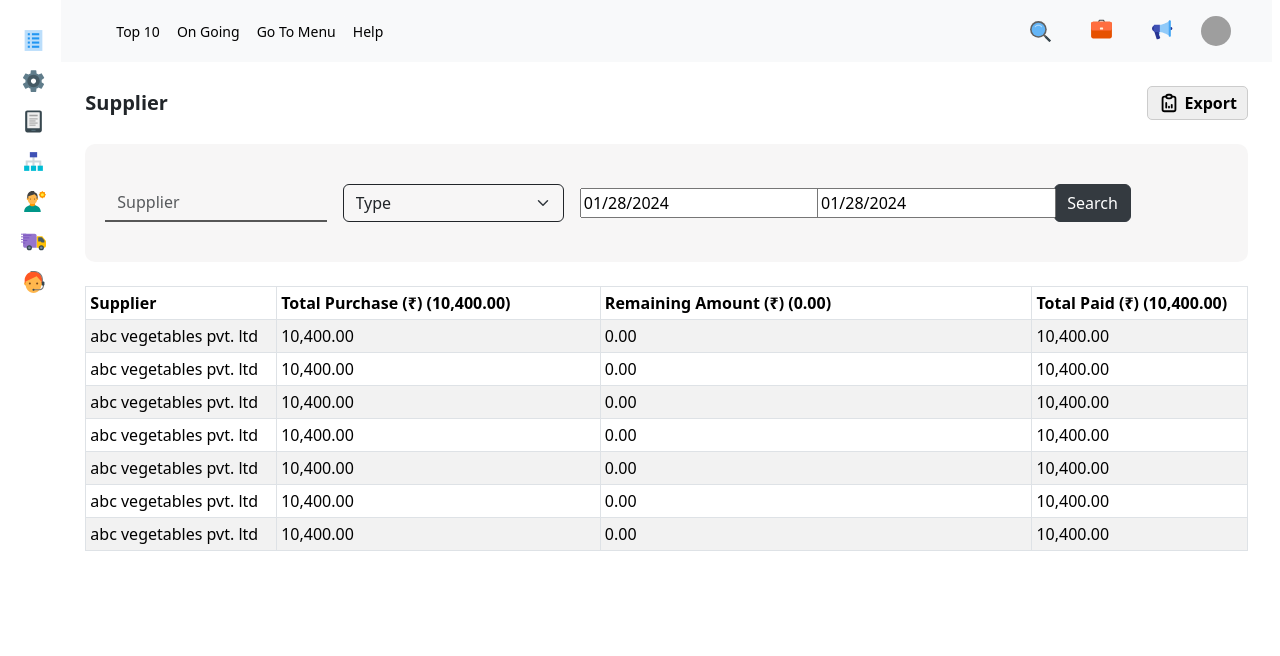
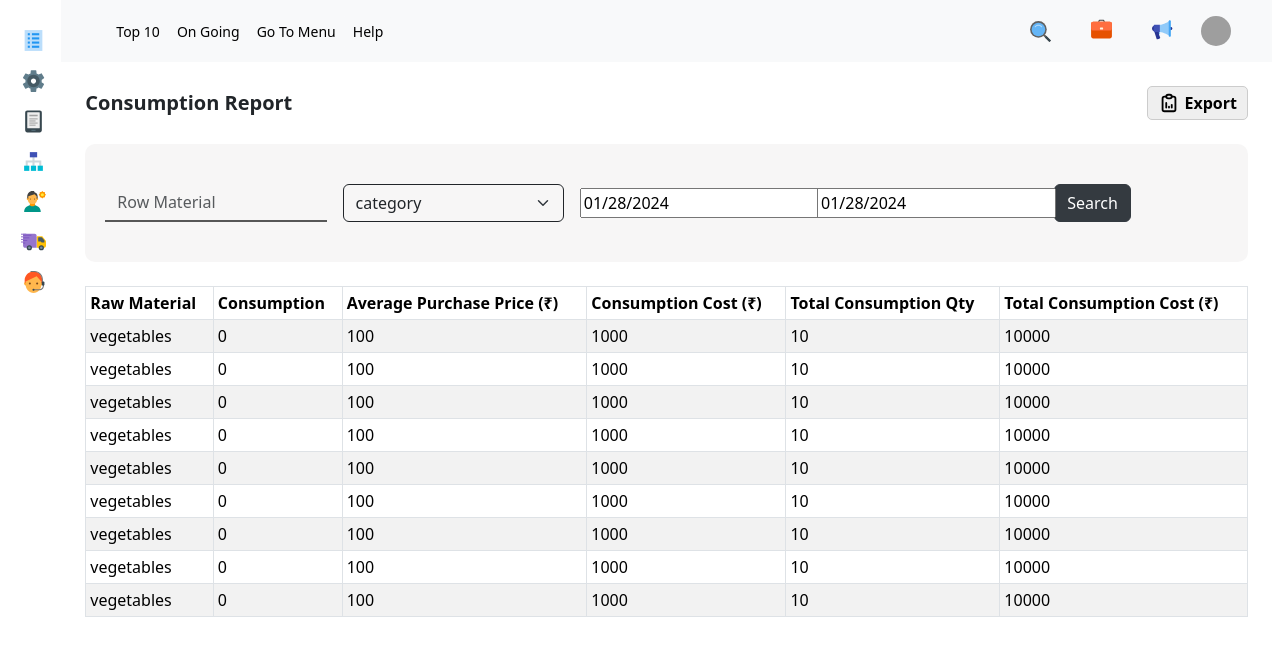
Before and after one commit to kiranjadhav45/auto-new-updated, a React (Create React App) app: page /reports in a window 1280 px wide. Shown: the top 656 px of the page. Built offline with nearby package versions, Linux system fonts and the light colour scheme; grey boxes are pictures that could not be loaded.

Commit message:
added consuption and purchase report

```diff
--- /dev/null
+++ b/src/components/reports/Consumption.js
@@ -0,0 +1,157 @@
+import React, { useState } from "react";
+import { Row, Col, Form, Button, Table, FloatingLabel } from "react-bootstrap";
+import { TbReportAnalytics } from "react-icons/tb";
+import { months, years } from "../../utils/constant";
+import DatePicker from "react-datepicker";
+import "react-datepicker/dist/react-datepicker.css";
+const Consumption = () => {
+  const [startDate, setStartDate] = useState(new Date());
+  const [endDate, setEndDate] = useState(new Date());
+  return (
+    <div className="mx-4">
+      <div className="d-flex align-items-center justify-content-between py-4">
+        <div className="report-title">Consumption Report</div>
+        <div>
+          <button className="export-button">
+            <TbReportAnalytics size={22} />
+            Export
+          </button>
+        </div>
+      </div>
+      <div className=" container-of-month-and-year">
+        <Row>
+          <Col lg={5}>
+            <Form.Control
+              className="input-box-bottom-border"
+              type="text"
+              placeholder="Row Material"
+            />
+          </Col>
+          <Col lg={5}>
+            <Form.Select
+              style={{
+                backgroundColor: "transparent",
+                border: "1px solid #212529",
+              }}
+              aria-label="Default select example"
+            >
+              <option>category</option>
+            </Form.Select>
+          </Col>
+          <Col style={{}} lg={5} className="my-auto">
+            <div>
+              <DatePicker
+                style={{ display: "flex", alignItems: "center" }}
+                selected={startDate}
+                onChange={(date) => setStartDate(date)}
+              />
+            </div>
+          </Col>
+          <Col lg={5} className="my-auto">
+            <DatePicker
+              selected={endDate}
+              onChange={(date) => setEndDate(date)}
+            />
+          </Col>
+          <Col className="d-flex align-items-center">
+            <div className="d-flex align-items-center">
+              <Button variant="dark">Search</Button>
+            </div>
+          </Col>
+        </Row>
+      </div>
+      <Row className="mt-4">
+        <Col>
+          <Table striped bordered hover size="sm">
+            <thead>
+              <tr>
+                <th>Raw Material</th>
+                <th>Consumption</th>
+                <th>Average Purchase Price (₹)</th>
+                <th>Consumption Cost (₹)</th>
+                <th>Total Consumption Qty</th>
+                <th>Total Consumption Cost (₹)</th>
+              </tr>
+            </thead>
+            <tbody>
+              <tr class="">
+                <td>vegetables</td>
+                <td>0</td>
+                <td>100</td>
+                <td>1000</td>
+                <td>10</td>
+                <td>10000</td>
+              </tr>
+              <tr class="">
+                <td>vegetables</td>
+                <td>0</td>
+                <td>100</td>
+                <td>1000</td>
+                <td>10</td>
+                <td>10000</td>
+              </tr>
+              <tr class="">
+                <td>vegetables</td>
+                <td>0</td>
+                <td>100</td>
+                <td>1000</td>
+                <td>10</td>
+                <td>10000</td>
+              </tr>
+              <tr class="">
+                <td>vegetables</td>
+                <td>0</td>
+                <td>100</td>
+                <td>1000</td>
+                <td>10</td>
+                <td>10000</td>
+              </tr>
+              <tr class="">
+                <td>vegetables</td>
+                <td>0</td>
+                <td>100</td>
+                <td>1000</td>
+                <td>10</td>
+                <td>10000</td>
+              </tr>
+              <tr class="">
+                <td>vegetables</td>
+                <td>0</td>
+                <td>100</td>
+                <td>1000</td>
+                <td>10</td>
+                <td>10000</td>
+              </tr>
+              <tr class="">
+                <td>vegetables</td>
+                <td>0</td>
+                <td>100</td>
+                <td>1000</td>
+                <td>10</td>
+                <td>10000</td>
+              </tr>
+              <tr class="">
+                <td>vegetables</td>
+                <td>0</td>
+                <td>100</td>
+                <td>1000</td>
+                <td>10</td>
+                <td>10000</td>
+              </tr>
+              <tr class="">
+                <td>vegetables</td>
+                <td>0</td>
+                <td>100</td>
+                <td>1000</td>
+                <td>10</td>
+                <td>10000</td>
+              </tr>
+            </tbody>
+          </Table>
+        </Col>
+      </Row>
+    </div>
+  );
+};
+
+export default Consumption;
--- /dev/null
+++ b/src/components/reports/Purchase.js
@@ -0,0 +1,149 @@
+import React, { useState } from "react";
+import { Row, Col, Form, Button, Table, FloatingLabel } from "react-bootstrap";
+import { TbReportAnalytics } from "react-icons/tb";
+import { months, years } from "../../utils/constant";
+import DatePicker from "react-datepicker";
+import "react-datepicker/dist/react-datepicker.css";
+const Purchase = () => {
+  const [startDate, setStartDate] = useState(new Date());
+  const [endDate, setEndDate] = useState(new Date());
+  return (
+    <div className="mx-4">
+      <div className="d-flex align-items-center justify-content-between py-4">
+        <div className="report-title">Purchase</div>
+        <div>
+          <button className="export-button">
+            <TbReportAnalytics size={22} />
+            Export
+          </button>
+        </div>
+      </div>
+      <div className=" container-of-month-and-year">
+        <Row>
+          <Col lg={5}>
+            <Form.Control
+              className="input-box-bottom-border"
+              type="text"
+              placeholder="Row Material"
+            />
+          </Col>
+          <Col lg={5}>
+            <Form.Select
+              style={{
+                backgroundColor: "transparent",
+                border: "1px solid #212529",
+              }}
+              aria-label="Default select example"
+            >
+              <option>category</option>
+            </Form.Select>
+          </Col>
+          <Col style={{}} lg={5} className="my-auto">
+            <div>
+              <DatePicker
+                style={{ display: "flex", alignItems: "center" }}
+                selected={startDate}
+                onChange={(date) => setStartDate(date)}
+              />
+            </div>
+          </Col>
+          <Col lg={5} className="my-auto">
+            <DatePicker
+              selected={endDate}
+              onChange={(date) => setEndDate(date)}
+            />
+          </Col>
+          <Col className="d-flex align-items-center">
+            <div className="d-flex align-items-center">
+              <Button variant="dark">Search</Button>
+            </div>
+          </Col>
+        </Row>
+      </div>
+      <Row className="mt-4">
+        <Col>
+          <Table striped bordered hover size="sm">
+            <thead>
+              <tr>
+                <th>Category</th>
+                <th>Raw Material</th>
+                <th>Total Quantity</th>
+                <th>Total Price ()</th>
+                <th>Min. Purchase Price (₹)</th>
+                <th>Max. Purchase Price (₹)</th>
+                <th>Average Purchase Price (₹)</th>
+              </tr>
+            </thead>
+            <tbody>
+              <tr class="">
+                <td>vegetables</td>
+                <td>abc tomato pvt. ltd</td>
+                <td>10</td>
+                <td>10,000.00</td>
+                <td>100</td>
+                <td>120</td>
+                <td>112</td>
+              </tr>
+              <tr class="">
+                <td>vegetables</td>
+                <td>abc tomato pvt. ltd</td>
+                <td>10</td>
+                <td>10,000.00</td>
+                <td>100</td>
+                <td>120</td>
+                <td>112</td>
+              </tr>
+              <tr class="">
+                <td>vegetables</td>
+                <td>abc tomato pvt. ltd</td>
+                <td>10</td>
+                <td>10,000.00</td>
+                <td>100</td>
+                <td>120</td>
+                <td>112</td>
+              </tr>
+              <tr class="">
+                <td>vegetables</td>
+                <td>abc tomato pvt. ltd</td>
+                <td>10</td>
+                <td>10,000.00</td>
+                <td>100</td>
+                <td>120</td>
+                <td>112</td>
+              </tr>
+              <tr class="">
+                <td>vegetables</td>
+                <td>abc tomato pvt. ltd</td>
+                <td>10</td>
+                <td>10,000.00</td>
+                <td>100</td>
+                <td>120</td>
+                <td>112</td>
+              </tr>
+              <tr class="">
+                <td>vegetables</td>
+                <td>abc tomato pvt. ltd</td>
+                <td>10</td>
+                <td>10,000.00</td>
+                <td>100</td>
+                <td>120</td>
+                <td>112</td>
+              </tr>
+              <tr class="">
+                <td>vegetables</td>
+                <td>abc tomato pvt. ltd</td>
+                <td>10</td>
+                <td>10,000.00</td>
+                <td>100</td>
+                <td>120</td>
+                <td>112</td>
+              </tr>
+            </tbody>
+          </Table>
+        </Col>
+      </Row>
+    </div>
+  );
+};
+
+export default Purchase;
--- a/src/pages/reports/index.jsx
+++ b/src/pages/reports/index.jsx
@@ -3,13 +3,17 @@ import MonthlyReport from "../../components/reports/MonthlyReport";
 import Layout from "../../components/common/Layout";
 import CurrentStock from "../../components/reports/CurrentStock";
 import Supplier from "../../components/reports/Supplier";
+import Purchase from "../../components/reports/Purchase";
+import Consumption from "../../components/reports/Consumption";
 
 const Report = () => {
   return (
     <Layout>
       {/* <MonthlyReport /> */}
       {/* <CurrentStock /> */}
-      <Supplier />
+      {/* <Supplier /> */}
+      {/* <Purchase /> */}
+      <Consumption />
     </Layout>
   );
 };
```
Also changed, not shown: src/components/reports/Consumption.jsx (deleted, +0 -7 lines), src/components/reports/Purchase.jsx (deleted, +0 -7 lines), src/components/reports/CurrentStock.js (renamed from src/components/reports/CurrentStock.jsx), src/components/reports/MonthlyReport.js (renamed from src/components/reports/MonthlyReport.jsx), src/components/reports/Supplier.js (renamed from src/components/reports/Supplier.jsx).
